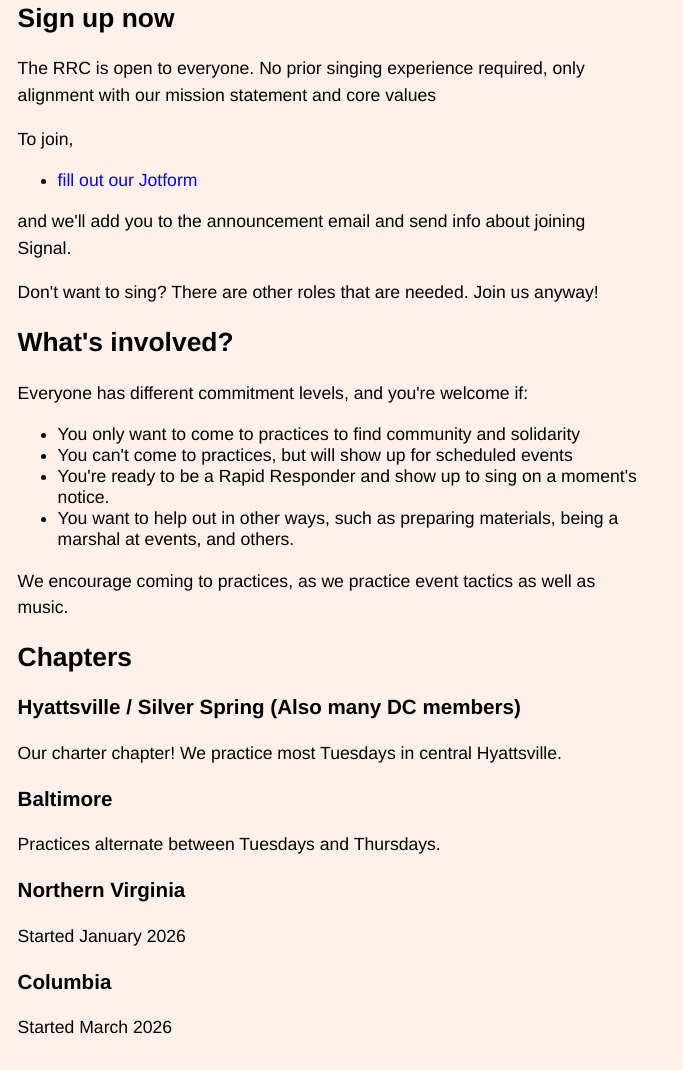
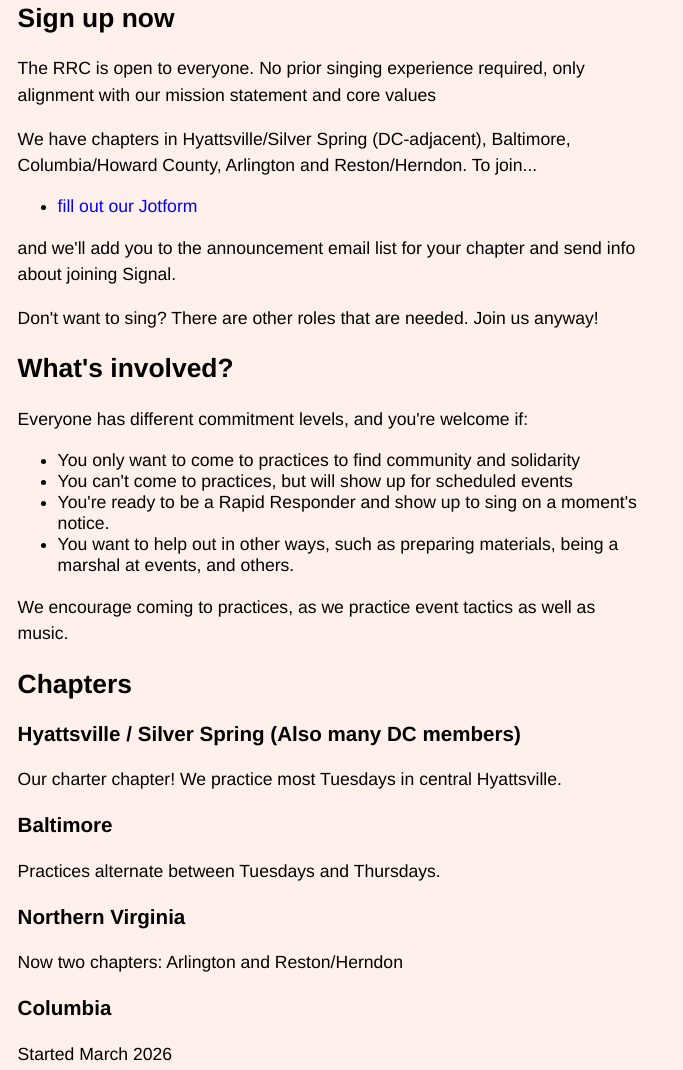
Before and after one commit to rrchoir/11ty-rrchoir, an Eleventy site: page pages/3_join.md in a window 1280 px wide. Shown: the part 176-1246 px from the top of the page, without its empty margins (0-683 px from the left). Built offline with nearby package versions, Linux system fonts and the light colour scheme; Eleventy itself is replaced by a stand-in of ours; files that its build step writes are made by us from their sources.

Commit message:
Update Page “3_join”

```diff
--- a/pages/3_join.md
+++ b/pages/3_join.md
@@ -13,16 +13,16 @@ eleventyNavigation:
 
 The RRC is open to everyone. No prior singing experience required, only alignment with our mission statement and core values
 
-To join,
+We have chapters in Hyattsville/Silver Spring (DC-adjacent), Baltimore, Columbia/Howard County, Arlington and Reston/Herndon. To join...
 
 * [fill out our Jotform](https://form.jotform.com/260385983857071)
 
-and we'll add you to the announcement email and send info about joining Signal.
+and we'll add you to the announcement email list for your chapter and send info about joining Signal.
 
 Don't want to sing? There are other roles that are needed. Join us anyway!
 
 <!--
-Don't trust Google? Then \\[fill out our CryptPad form](https://cryptpad.fr/form/#/2/form/view/n7enY2yher1tWinWw4HqDhRGRULjE7YoadxYoewQ6Yc/). -->
+Don't trust JotForm? Then \\\[fill out our CryptPad form](https://cryptpad.fr/form/#/2/form/view/n7enY2yher1tWinWw4HqDhRGRULjE7YoadxYoewQ6Yc/). -->
 
 ## What's involved?
 
@@ -47,7 +47,7 @@ Practices alternate between Tuesdays and Thursdays.
 
 ### Northern Virginia
 
-Started January 2026
+Now two chapters: Arlington and Reston/Herndon
 
 ### Columbia
 
```
